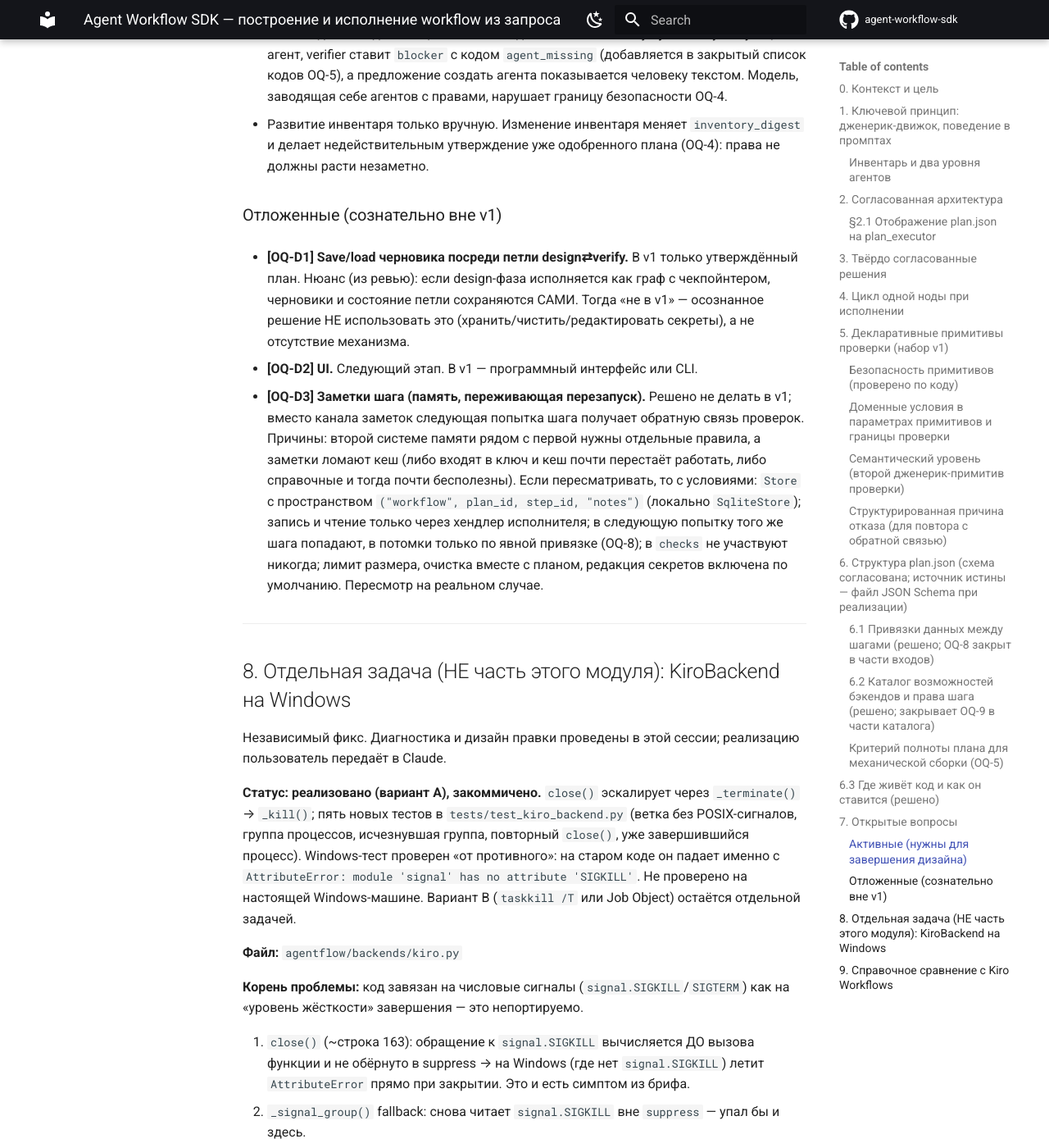
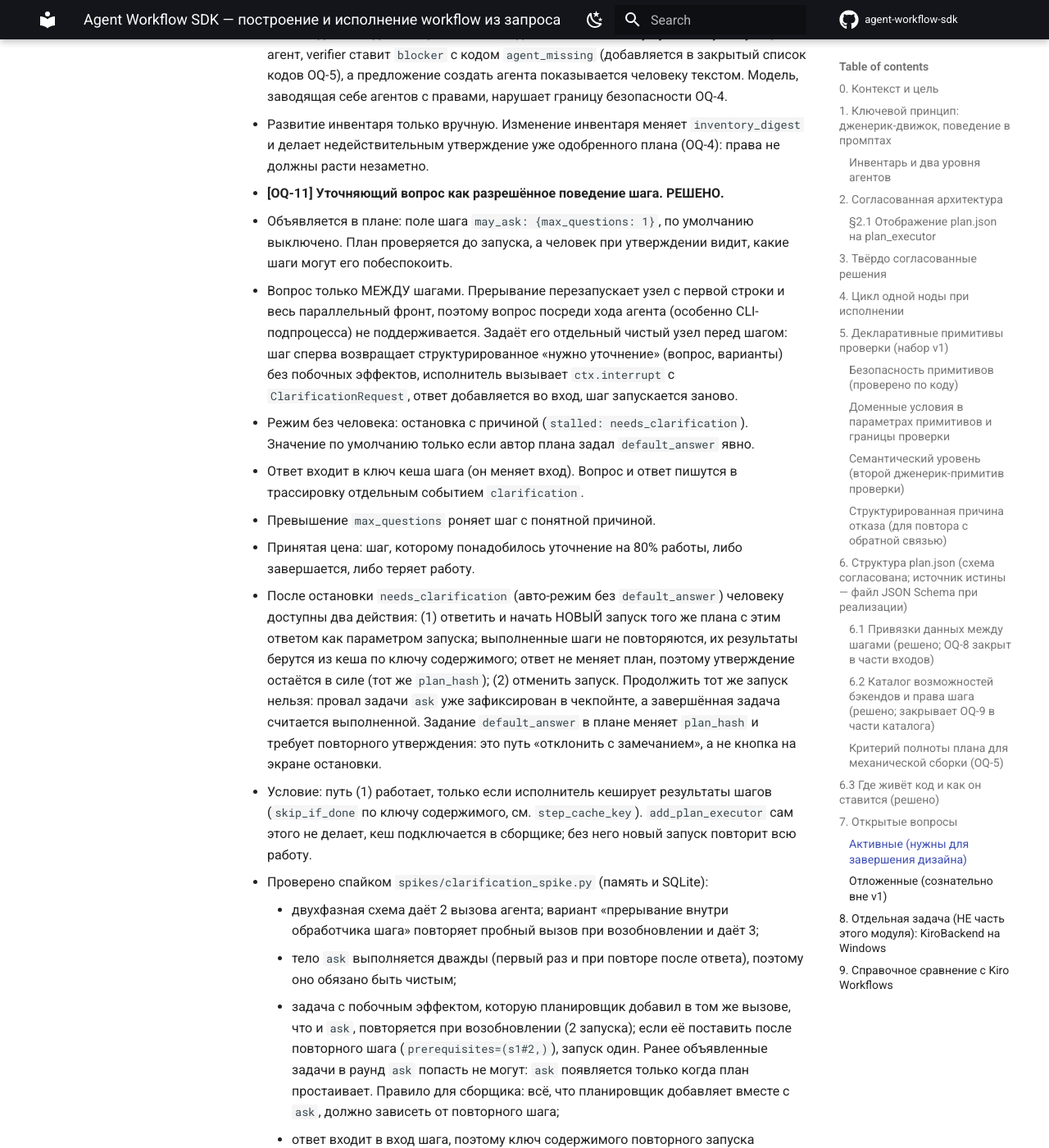
Before and after one commit to dankosorkin/agent-workflow-sdk, an MkDocs documentation site: the page built from docs/workflow-from-request-design-notes.md, in a window 1280 px wide and 1400 px high, scrolled down 22718 px. Shown: the whole window at 82% size. Built offline with MkDocs 1.6.1 and Material for MkDocs 9.7.7, drawn with Linux system fonts in a browser that asks for light colours; comment, search, counter and statistics services are not loaded; some of the changed text lies outside the part shown.

Commit message:
docs: restore OQ-11 (lost in the OQ-9/10 edit) and record actions after needs_clarification
Co-Authored-By: Claude Sonnet 5.5 <noreply@anthropic.com>

```diff
--- a/docs/workflow-from-request-design-notes.md
+++ b/docs/workflow-from-request-design-notes.md
@@ -885,6 +885,53 @@ workspace, по 6 сбросов с `delete_previous=True` и ходом каж
     и делает недействительным утверждение уже одобренного плана (OQ-4): права не
     должны расти незаметно.
 
+- **[OQ-11] Уточняющий вопрос как разрешённое поведение шага. РЕШЕНО.**
+  - Объявляется в плане: поле шага `may_ask: {max_questions: 1}`, по умолчанию
+    выключено. План проверяется до запуска, а человек при утверждении видит, какие
+    шаги могут его побеспокоить.
+  - Вопрос только МЕЖДУ шагами. Прерывание перезапускает узел с первой строки и
+    весь параллельный фронт, поэтому вопрос посреди хода агента (особенно
+    CLI-подпроцесса) не поддерживается. Задаёт его отдельный чистый узел перед
+    шагом: шаг сперва возвращает структурированное «нужно уточнение» (вопрос,
+    варианты) без побочных эффектов, исполнитель вызывает `ctx.interrupt` с
+    `ClarificationRequest`, ответ добавляется во вход, шаг запускается заново.
+  - Режим без человека: остановка с причиной (`stalled: needs_clarification`).
+    Значение по умолчанию только если автор плана задал `default_answer` явно.
+  - Ответ входит в ключ кеша шага (он меняет вход). Вопрос и ответ пишутся в
+    трассировку отдельным событием `clarification`.
+  - Превышение `max_questions` роняет шаг с понятной причиной.
+  - Принятая цена: шаг, которому понадобилось уточнение на 80% работы, либо
+    завершается, либо теряет работу.
+  - После остановки `needs_clarification` (авто-режим без `default_answer`) человеку
+    доступны два действия: (1) ответить и начать НОВЫЙ запуск того же плана с этим
+    ответом как параметром запуска; выполненные шаги не повторяются, их результаты
+    берутся из кеша по ключу содержимого; ответ не меняет план, поэтому утверждение
+    остаётся в силе (тот же `plan_hash`); (2) отменить запуск. Продолжить тот же запуск
+    нельзя: провал задачи `ask` уже зафиксирован в чекпойнте, а завершённая задача
+    считается выполненной. Задание `default_answer` в плане меняет `plan_hash` и
+    требует повторного утверждения: это путь «отклонить с замечанием», а не кнопка на
+    экране остановки.
+  - Условие: путь (1) работает, только если исполнитель кеширует результаты шагов
+    (`skip_if_done` по ключу содержимого, см. `step_cache_key`). `add_plan_executor`
+    сам этого не делает, кеш подключается в сборщике; без него новый запуск повторит
+    всю работу.
+  - Проверено спайком `spikes/clarification_spike.py` (память и SQLite):
+    - двухфазная схема даёт 2 вызова агента; вариант «прерывание внутри обработчика
+      шага» повторяет пробный вызов при возобновлении и даёт 3;
+    - тело `ask` выполняется дважды (первый раз и при повторе после ответа), поэтому
+      оно обязано быть чистым;
+    - задача с побочным эффектом, которую планировщик добавил в том же вызове, что и
+      `ask`, повторяется при возобновлении (2 запуска); если её поставить после
+      повторного шага (`prerequisites=(s1#2,)`), запуск один. Ранее объявленные
+      задачи в раунд `ask` попасть не могут: `ask` появляется только когда план
+      простаивает. Правило для сборщика: всё, что планировщик добавляет вместе с
+      `ask`, должно зависеть от повторного шага;
+    - ответ входит в вход шага, поэтому ключ содержимого повторного запуска
+      отличается от первого и зависит от ответа; одинаковый ответ даёт одинаковый ключ;
+    - без человека: без `default_answer` запуск останавливается с причиной
+      `needs_clarification` и без прерывания, с ним продолжается; ответ вне `options`
+      и превышение `max_questions` дают отказ с понятной причиной.
+
 ### Отложенные (сознательно вне v1)
 
 - **[OQ-D1] Save/load черновика посреди петли design⇄verify.** В v1 только
```
